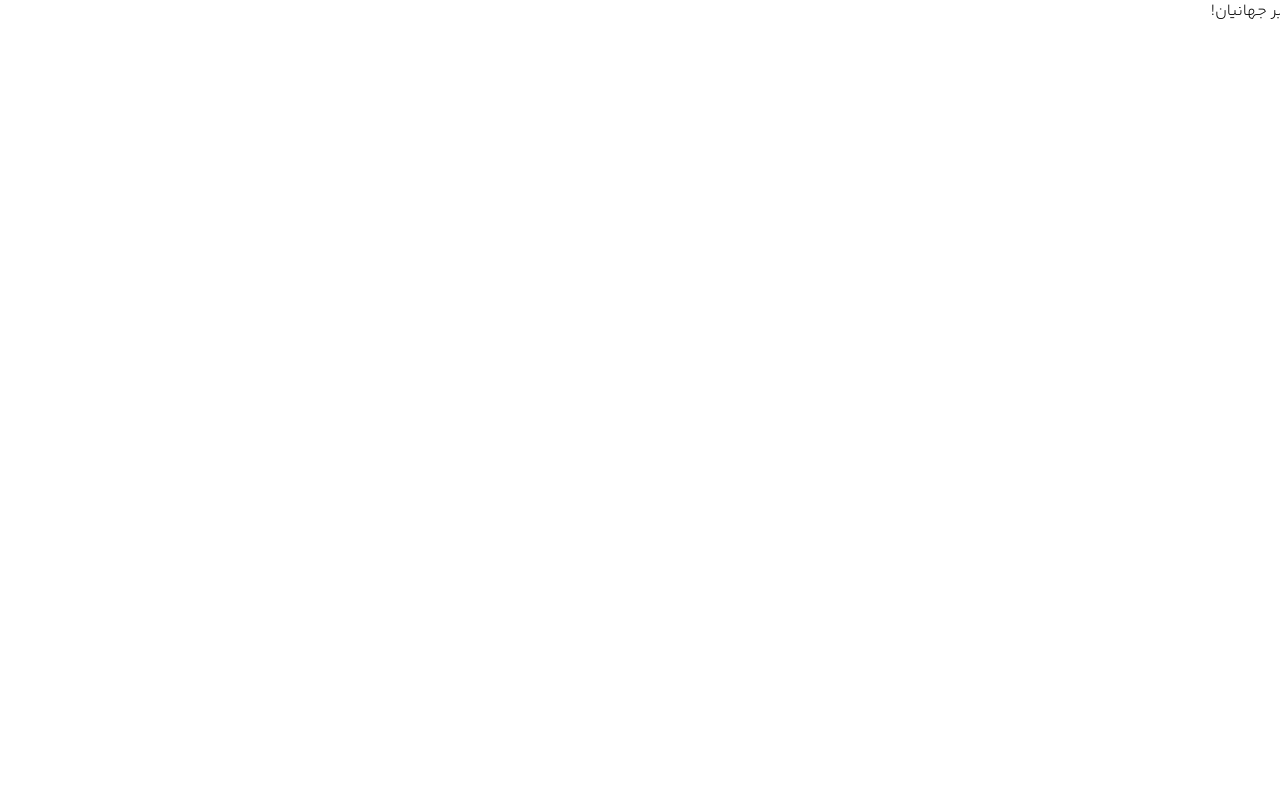
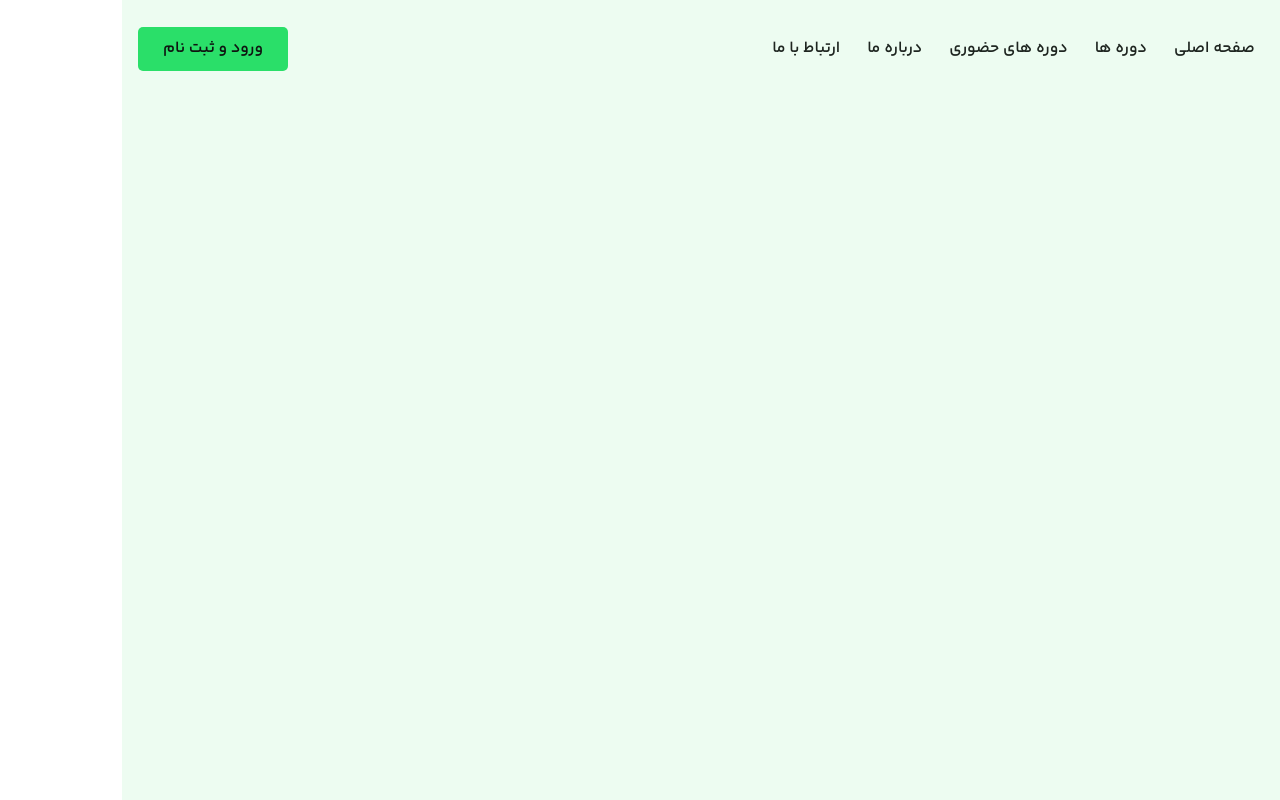
Before and after one commit to Minoo4520/kadcoda-app, a React (Vite) app: page / in a window 1280 px wide. Built offline with nearby package versions, Linux system fonts and the light colour scheme.

Commit message:
created header and added responsive styles

```diff
--- a/src/App.jsx
+++ b/src/App.jsx
@@ -1,5 +1,11 @@
+import HomePage from './pages/HomePage';
+
 const App = () => {
-  return <>درود بر جهانیان!</>;
+  return (
+    <>
+      <HomePage />
+    </>
+  );
 };
 
 export default App;
--- /dev/null
+++ b/src/components/ui/Header.jsx
@@ -0,0 +1,209 @@
+import { useState } from 'react';
+
+function Header() {
+  const [isMenuOpen, setIsMenuOpen] = useState(false);
+
+  const toggleMenu = () => setIsMenuOpen(!isMenuOpen);
+  const closeMenu = () => setIsMenuOpen(false);
+
+  return (
+    <>
+      <header className="absolute inset-0 z-50 w-full py-20 lg:py-27">
+        <div className="container">
+          <nav className="flex items-center justify-between lg:justify-start">
+            <Logo />
+
+            <ul className="mr-27 hidden items-center gap-27 lg:flex">
+              <li>
+                <a
+                  href="#"
+                  className="hover:text-primary text-gray-800 transition duration-200"
+                >
+                  صفحه اصلی
+                </a>
+              </li>
+              <li>
+                <a
+                  href="#"
+                  className="hover:text-primary text-gray-800 transition duration-200"
+                >
+                  دوره ها
+                </a>
+              </li>
+              <li>
+                <a
+                  href="#"
+                  className="hover:text-primary text-gray-800 transition duration-200"
+                >
+                  دوره های حضوری
+                </a>
+              </li>
+              <li>
+                <a
+                  href="#"
+                  className="hover:text-primary text-gray-800 transition duration-200"
+                >
+                  درباره ما
+                </a>
+              </li>
+              <li>
+                <a
+                  href="#"
+                  className="hover:text-primary text-gray-800 transition duration-200"
+                >
+                  ارتباط با ما
+                </a>
+              </li>
+            </ul>
+
+            <div className="mr-auto hidden lg:block"></div>
+
+            <a
+              href="#"
+              className="bg-primary-500 hover:bg-primary-600 hidden rounded-[5px] px-25 py-10 text-gray-900 transition hover:text-white lg:inline-block"
+            >
+              ورود و ثبت نام
+            </a>
+
+            <button
+              onClick={toggleMenu}
+              className="hover:text-primary-500 cursor-pointer p-2 text-gray-800 transition lg:hidden"
+              aria-label="منو"
+            >
+              {isMenuOpen ? (
+                <svg
+                  xmlns="http://www.w3.org/2000/svg"
+                  width="28"
+                  height="28"
+                  viewBox="0 0 24 24"
+                  fill="none"
+                  stroke="currentColor"
+                  strokeWidth="2"
+                  strokeLinecap="round"
+                  strokeLinejoin="round"
+                >
+                  <path d="M18 6L6 18" />
+                  <path d="M6 6L18 18" />
+                </svg>
+              ) : (
+                <svg
+                  xmlns="http://www.w3.org/2000/svg"
+                  width="28"
+                  height="28"
+                  viewBox="0 0 24 24"
+                  fill="none"
+                  stroke="currentColor"
+                  strokeWidth="2"
+                  strokeLinecap="round"
+                  strokeLinejoin="round"
+                >
+                  <path d="M3 12H21" />
+                  <path d="M3 6H21" />
+                  <path d="M3 18H21" />
+                </svg>
+              )}
+            </button>
+          </nav>
+        </div>
+      </header>
+
+      <div
+        className={`from-primary-50/95 fixed top-0 right-0 z-[100] h-full w-full transform bg-gradient-to-br to-white/95 shadow-2xl backdrop-blur-xl transition-all duration-300 ease-in-out sm:w-[40%] ${isMenuOpen ? 'translate-x-0 opacity-100' : 'translate-x-full opacity-0'} lg:hidden`}
+      >
+        <div className="flex items-center justify-between border-b border-gray-100 p-6">
+          <h2 className="py-10 text-3xl font-bold">
+            کد<span className="text-primary-500">کدا</span>
+          </h2>
+          <button
+            onClick={closeMenu}
+            className="hover:text-primary-500 cursor-pointer p-2 text-gray-600 transition"
+          >
+            <svg
+              xmlns="http://www.w3.org/2000/svg"
+              width="28"
+              height="28"
+              viewBox="0 0 24 24"
+              fill="none"
+              stroke="currentColor"
+              strokeWidth="2"
+              strokeLinecap="round"
+              strokeLinejoin="round"
+            >
+              <path d="M18 6L6 18" />
+              <path d="M6 6L18 18" />
+            </svg>
+          </button>
+        </div>
+
+        <nav className="flex flex-col gap-25 p-6">
+          <a
+            href="#"
+            onClick={closeMenu}
+            className="hover:bg-primary-100 hover:text-primary-500 rounded-lg px-4 py-10 text-lg font-medium text-gray-700 transition"
+          >
+            صفحه اصلی
+          </a>
+          <a
+            href="#"
+            onClick={closeMenu}
+            className="hover:bg-primary-100 hover:text-primary-500 rounded-lg px-4 py-10 text-lg font-medium text-gray-700 transition"
+          >
+            دوره ها
+          </a>
+          <a
+            href="#"
+            onClick={closeMenu}
+            className="hover:bg-primary-100 hover:text-primary-500 rounded-lg px-4 py-10 text-lg font-medium text-gray-700 transition"
+          >
+            دوره های حضوری
+          </a>
+          <a
+            href="#"
+            onClick={closeMenu}
+            className="hover:bg-primary-100 hover:text-primary-500 rounded-lg px-4 py-10 text-lg font-medium text-gray-700 transition"
+          >
+            درباره ما
+          </a>
+          <a
+            href="#"
+            onClick={closeMenu}
+            className="hover:bg-primary-100 hover:text-primary-500 rounded-lg px-4 py-10 text-lg font-medium text-gray-700 transition"
+          >
+            ارتباط با ما
+          </a>
+
+          <div className="my-4 h-px bg-gray-200"></div>
+          <a
+            href="#"
+            className="bg-primary-500 hover:bg-primary-600 rounded-[5px] px-25 py-10 text-center text-gray-900 transition hover:text-white"
+          >
+            ورود و ثبت نام
+          </a>
+        </nav>
+
+        <div className="absolute right-0 bottom-0 left-0 border-t border-gray-100 p-6">
+          <p className="text-center text-sm text-gray-400">
+            © 2026 کدکدا - همه حقوق محفوظ است
+          </p>
+        </div>
+      </div>
+
+      {isMenuOpen && (
+        <div
+          onClick={closeMenu}
+          className="fixed inset-0 z-[90] bg-black/30 backdrop-blur-sm lg:hidden"
+        />
+      )}
+    </>
+  );
+}
+
+function Logo() {
+  return (
+    <h2 className="text-3xl font-bold lg:text-4xl">
+      کد<span className="text-primary-500">کدا</span>
+    </h2>
+  );
+}
+
+export default Header;
--- /dev/null
+++ b/src/components/ui/homepage/HeroSection.jsx
@@ -0,0 +1,7 @@
+function HeroSection() {
+  return (
+    <section className="bg-primary-50 flex min-h-screen items-center justify-center pt-32"></section>
+  );
+}
+
+export default HeroSection;
--- /dev/null
+++ b/src/pages/HomePage.jsx
@@ -0,0 +1,13 @@
+import Header from '../components/ui/Header';
+import HeroSection from '../components/ui/homepage/HeroSection';
+
+function HomePage() {
+  return (
+    <>
+      <Header />
+      <HeroSection />
+    </>
+  );
+}
+
+export default HomePage;
--- a/src/styles/app.css
+++ b/src/styles/app.css
@@ -19,3 +19,9 @@ html {
 
   --spacing: 1px;
 }
+
+@utility container {
+  max-width: 1280px;
+  margin-inline: auto;
+  padding-inline: 1rem;
+}
--- a/src/styles/base.css
+++ b/src/styles/base.css
@@ -1,5 +1,5 @@
 @layer base {
   body {
-    @apply font-normal transition-all select-none;
+    @apply font-semibold transition-all select-none;
   }
 }
```
Also changed, not shown: 1 other file (tests, documents, lock files or other folders).
